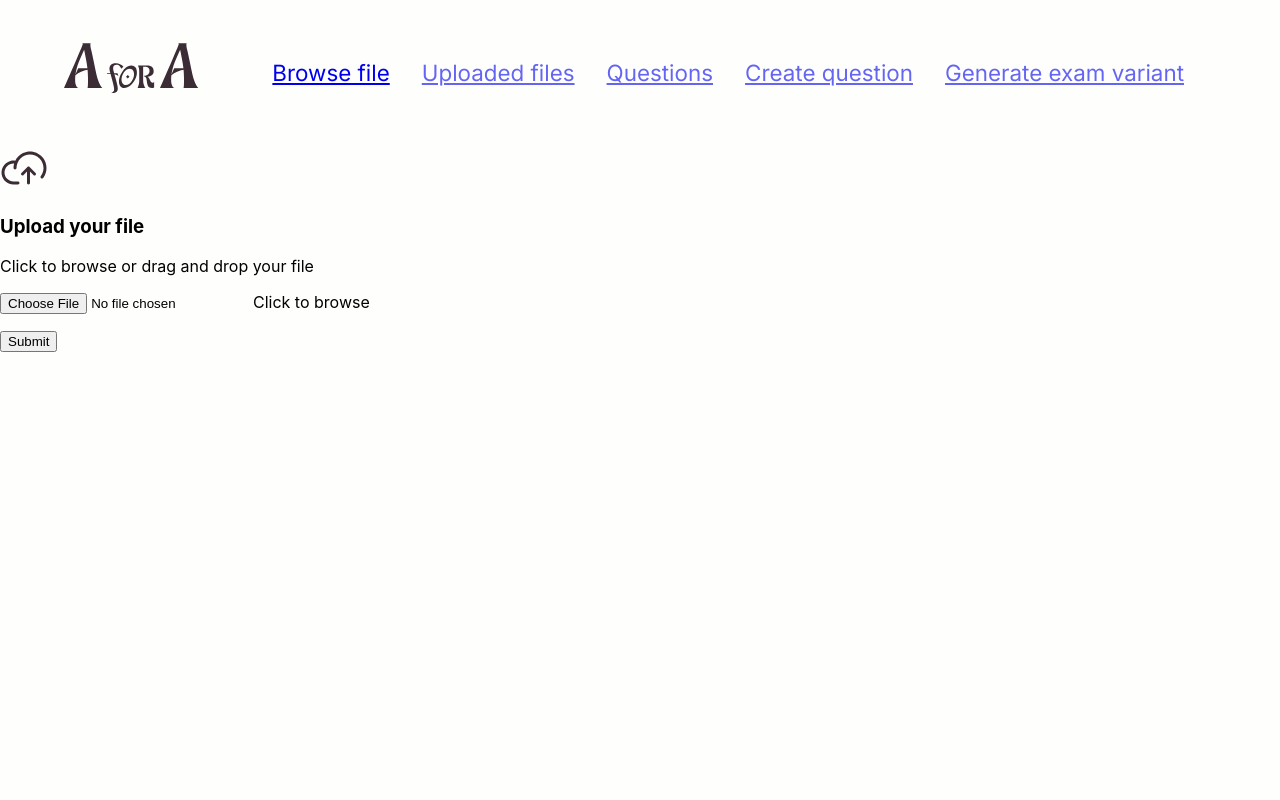
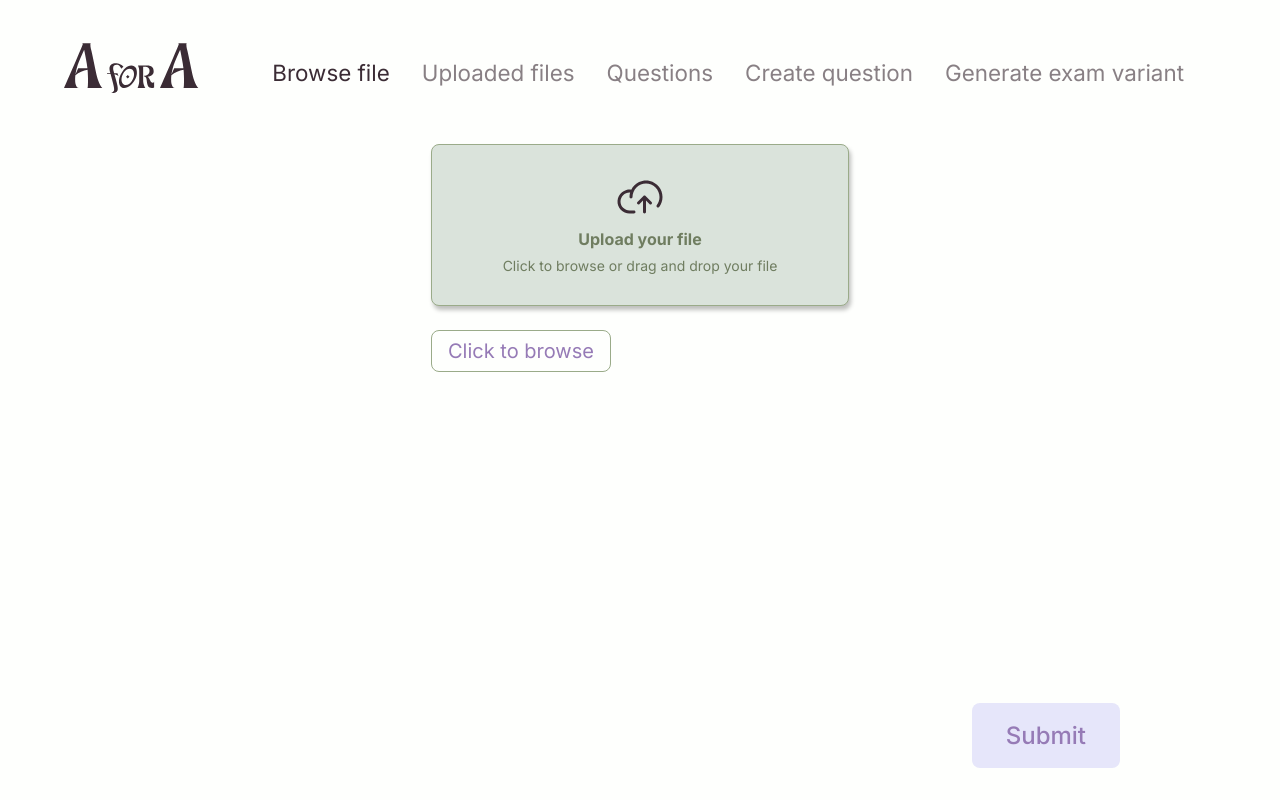
Before and after one commit to IU-Capstone-Project-2024/A-Level, a React (Create React App) app in the folder app_client/: page /browse in a window 1280 px wide. Built offline with nearby package versions, Linux system fonts and the light colour scheme; no server answers.

Commit message:
Styles for browsing

```diff
--- a/app_client/src/components/MenuItem/MenuItem.css
+++ b/app_client/src/components/MenuItem/MenuItem.css
@@ -1,9 +1,11 @@
-.menuItem {
+.menuItem{
+    text-decoration: none;
     border: transparent;
     background-color: transparent;
     cursor: pointer;
     font-size: 1.4rem;
     font-family: 'Inter';
+    color: var(--color-dark);
 }
 
 .menuItem:hover{
--- a/app_client/src/pages/BrowseFilePage/BrowseFilePage.css
+++ b/app_client/src/pages/BrowseFilePage/BrowseFilePage.css
@@ -0,0 +1,160 @@
+.browsing-page {
+    display: flex;
+    flex-direction: column;
+    justify-content: center;
+    align-items: center;
+}
+
+.upload-container{
+    display: flex;
+    flex-direction: column;
+    gap: 1.5rem;
+}
+
+.upload {
+    width: 26rem;
+    height: 10rem;
+    background-color: var(--color-cambridge-blue);
+    border-radius: 0.5rem;
+    border: 1px solid var(--color-sage);
+    box-shadow: 2px 4px 4px rgba(0,0,0,0.25);
+    display: flex;
+    flex-direction: column;
+    align-items: center;
+    gap: 0.5rem;
+}
+
+.upload-icon {
+    padding-top: 1.75rem;
+    max-width: 3rem;
+    max-height: 3rem;
+    margin: 0;
+}
+
+.upload-heading {
+    margin: 0;
+    font-size: 1rem;
+    font-family: 'Inter';
+    font-weight: bold;
+    color: var(--color-sage-dark);
+}
+
+.upload-description {
+    margin: 0;
+    font-size: 0.875rem;
+    font-family: 'Inter';
+    font-weight: 400;
+    color: var(--color-sage-dark);
+    display: flex;
+    flex-direction: row;
+    gap: 0.25rem;
+    align-items: center;
+}
+
+#done{
+    margin: 0;
+}
+
+#upload-text {
+    margin: 0;
+}
+
+.upload-input {
+    position: relative;
+    width: fit-content;
+    height: fit-content;
+    border-radius: 0.5rem;
+    border: 1px solid var(--color-sage);
+    text-align: center;
+}
+.upload-input:hover {
+    background-color: var(--color-lavender);
+}
+.upload-input input[type="file"]{
+   display: none;
+}
+.upload-input label {
+    width: 100%;
+    height: 100%;
+    cursor: pointer;
+    display: flex;
+    justify-content: center;
+    align-items: center;
+
+}
+.upload-input  span {
+    margin: 0.5rem 1rem;
+    font-size: 1.25rem;
+    font-family: 'Inter';
+    color: var(--color-violet);
+}
+
+.inner-upload-container {
+    display: flex;
+    justify-content: space-between;
+    align-items: center;
+    margin: 0;
+}
+
+.upload-error-message {
+    color: var(--color-error);
+    font-family: 'Inter';
+    font-size: 1rem;
+    margin: 0;
+}
+
+.uploaded-container{
+    display: flex;
+    align-items: center;
+    flex-direction: column;
+    gap: 2rem;
+}
+
+.pdf-preview {
+    border: 1px solid var(--color-sage);
+    border-radius: 0.5rem;
+    margin: 0;
+    height: 26rem;
+}
+
+
+.submit-container {
+    display: flex;
+    flex-direction: column;
+    align-items:flex-end;
+    position: absolute;
+    right: 10rem;
+    bottom: 2rem;
+}
+
+.submit-error-message {
+    font-size: 1rem;
+    font-family: 'Inter';
+    color: var(--color-error);
+}
+
+.submit-button {
+    padding: 1rem 2rem;
+    border-radius: 0.5rem;
+    border-color: transparent;
+    font-size: 1.5rem;
+    font-family: 'Inter';
+    font-weight: 500;
+}
+
+
+.disabled {
+    color: var(--color-violet);
+    background-color: var(--color-lavender);
+}
+
+.enabled {
+    color: var(--color-light-sage);
+    background-color: var(--color-violet);
+    cursor: pointer;
+    opacity: 0.8;
+}
+
+.enabled:hover {
+    opacity: 1;
+}
```
